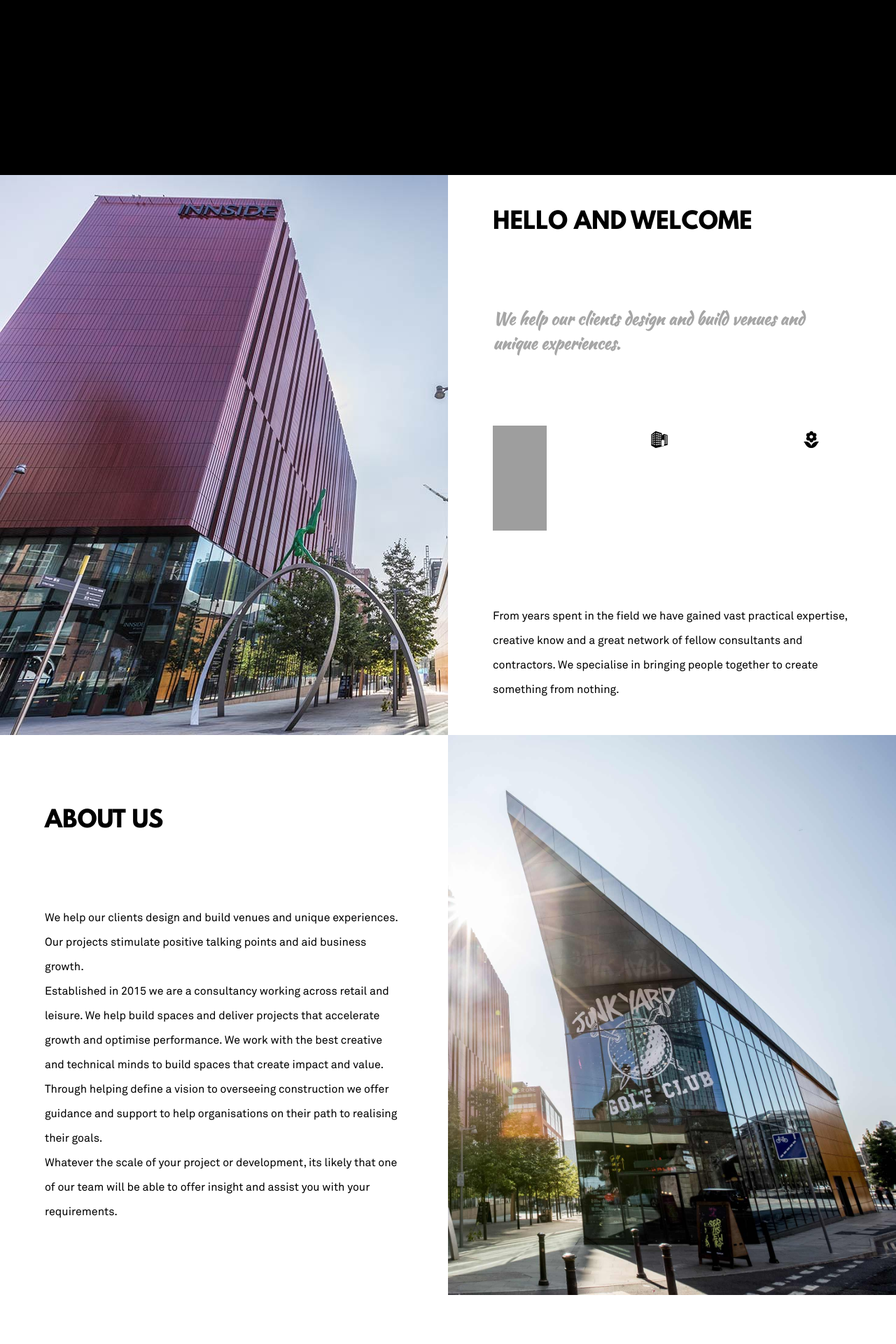
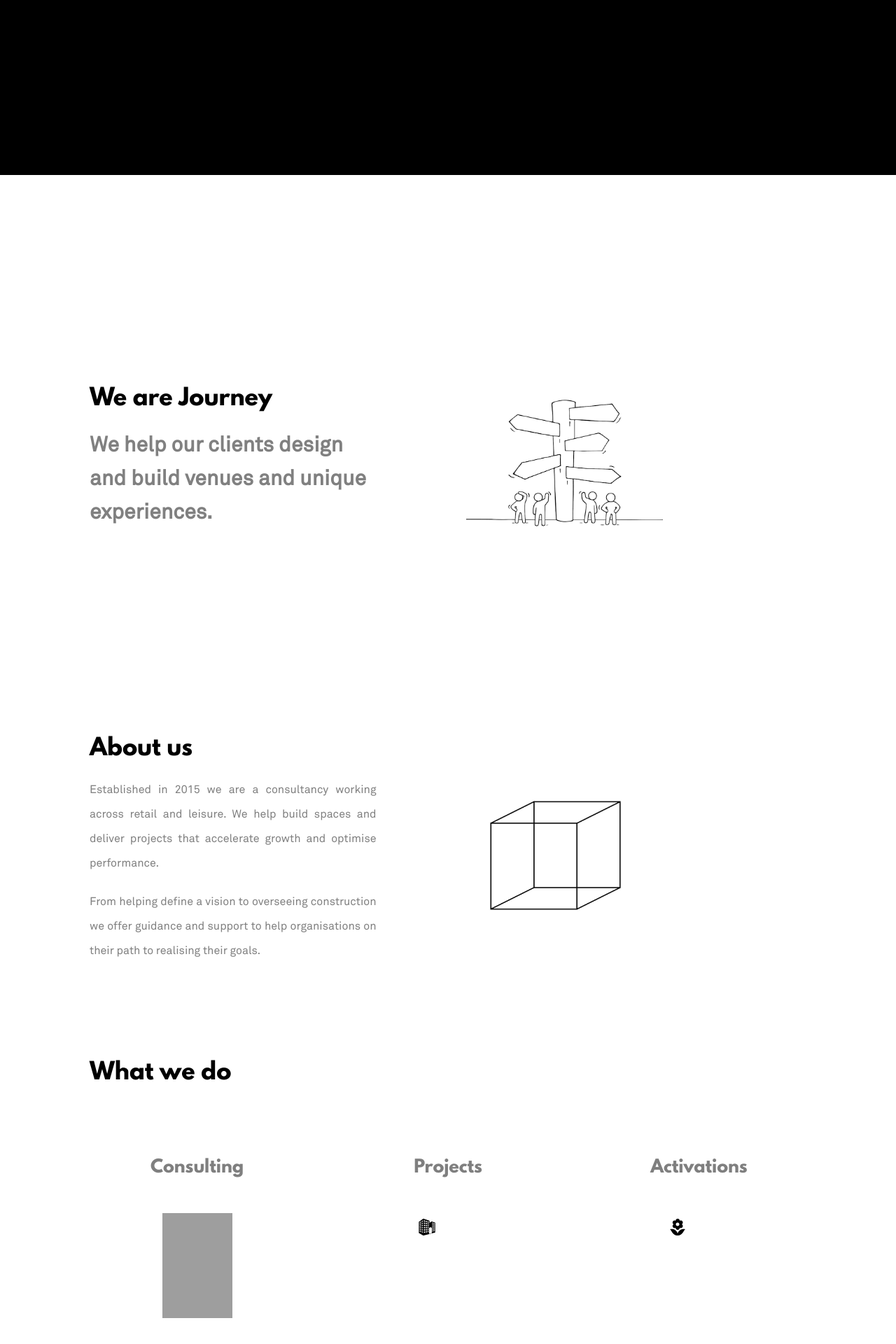
Before and after one commit to PavolVasko12/JMCwebsite, a PHP site: page / in a window 1280 px wide. Shown: the part 550-2470 px from the top of the page at 70% size. Run offline with PHP 8.4, Linux system fonts and the light colour scheme; grey boxes are pictures that could not be loaded.

Commit message:
About us & We are Journey
All done after ammends

```diff
--- a/Css/desktopStyleSheet.css
+++ b/Css/desktopStyleSheet.css
@@ -157,11 +157,11 @@ nav ul li a:hover{
 
 
 @keyframes navMenuAnimation {
-  0%   {color: #d1c23e;}
+  0%   {color: gray;}
   30% {color: white;}
-  50% {color: #d1c23e;}
+  50% {color: gray;}
   70% {color: white;}
-  100% { color: #d1c23e; }
+  100% { color: gray; }
 }
 /* ==========================================
             HOMEPAGE FROM HERE
@@ -211,8 +211,58 @@ nav ul li a:hover{
 }
 
 /* ==========================================
+            WE ARE JOURNEY FROM HERE - PAV
+=========================================== */
+
+#weAreJourneySection{
+  width: 1200px;
+  max-width: 80%;
+  padding: 300px 10% 500px 10%;
+  margin: auto;
+}
+
+#leftJourney{
+  width:50%;
+  float: left;
+  display: flex;
+  align-items: center;
+  justify-content: center;
+  text-align: left;
+}
+
+#rightJourney{
+  width:50%;
+  height: auto;
+  float: right;
+}
+
+#textHolderJourney{
+  width: 80%;
+  margin-right: 20%;
+}
+
+#JourneyText{
+  line-height: 35px;
+}
+
+#textJourney{
+  margin-top: 20px;
+  font-size: 30px;
+  line-height: 160%;
+  font-weight: bold;
+  color: gray;
+}
+
+#peopleImage{
+  width: 55%;
+  padding-top: 20px;
+  margin-left: 5%;
+  height: auto;
+}
+
+/* ==========================================
             INTRODUCTION FROM HERE
-=========================================== */
+===========================================
 #introSection{
   width: 100%;
 }
@@ -265,11 +315,60 @@ nav ul li a:hover{
 
 #bottomTextIntro{
   margin-top: 100px;
+} */
+
+/* ==========================================
+            ABOUT US FROM HERE - PAV
+=========================================== */
+
+#aboutSection{
+  width: 1200px;
+  max-width: 80%;
+  padding-left: 10%;
+  padding-right: 10%;
+  margin: auto;
 }
+
+#leftAbout{
+  width:50%;
+  float: left;
+  display: flex;
+  align-items: center;
+  justify-content: center;
+  text-align: justify;
+}
+
+#rightAbout{
+  width:50%;
+  height: auto;
+  float: right;
+}
+
+#textHolderAbout{
+  width: 80%;
+  margin-right: 20%;
+}
+
+#aboutText{
+  line-height: 35px;
+}
+
+#textAbout{
+  margin-top: 20px;
+  color: gray;
+}
+
+#cubeImage{
+  width: 40%;
+  padding-top: 80px;
+  margin-left: 10%;
+  height: auto;
+}
+
 
 /* ==========================================
             ABOUT US FROM HERE
-=========================================== */
+===========================================
 
 #aboutSection{
   width: 100%;
@@ -304,10 +403,13 @@ nav ul li a:hover{
 
 #textAbout{
   margin-top: 100px;
-}
+} */
+
+
+
 /* ==========================================
             SERVICES FROM HERE
-=========================================== */
+===========================================
 
 #servicesSection{
   width:100%;
@@ -361,7 +463,71 @@ nav ul li a:hover{
 .oneServiceContent p{
   text-align: center;
   margin-top: 50px;
+} */
+
+/* ==========================================
+            SERVICES FROM HERE - PAV
+=========================================== */
+
+#servicesSection{
+  width:100%;
+  height:100vh;
+  min-height:768px;
+  display: flex;
+  align-items: center;
+  justify-content: center;
+  margin: auto;
 }
+
+#servicesHolder{
+  width: 1200px;
+  max-width: 80%;
+  padding-left: 10%;
+  padding-right: 10%;
+  margin:auto;
+  display: flex;
+  flex-wrap: wrap;
+  justify-content: space-between;
+  align-items: flex-start;
+}
+
+#serviceTitle{
+  display: block;
+  width:100%;
+  margin-bottom: 100px;
+}
+
+.secondTitleService{
+  color: #7f7f7f;
+  font-family: LeagueSpartan;
+  text-align: center;
+}
+
+.iconService{
+  width: 100px;
+  height: auto;
+  margin:auto;
+  margin-top: 50px;
+  display: block;
+}
+
+.oneServiceContent{
+  width: 30%;
+}
+
+.greenTextSection{
+  color:#7edf8e;
+  font-family: Kaushan;
+  text-align: center;
+  margin-top: 50px;
+}
+
+.oneServiceContent p{
+  text-align: left;
+  margin-top: 50px;
+  padding-left: 30%;
+}
+
 
 
 /* ==========================================
@@ -422,7 +588,7 @@ nav ul li a:hover{
 #contactFormSection{
   width: 100%;
   height: auto;
-  padding-bottom: 70px;
+  padding-bottom: 80px;
   background-color: #383838;
   display: flex;
 }
@@ -434,15 +600,15 @@ nav ul li a:hover{
 
 #holderForContactForm{
   width: 1200px;
-  max-width: 100%;
+  max-width: 80%;
   height: 500px;
   align-items: center;
   justify-content: center;
   margin: auto;
   padding-bottom: 70px;
   padding-top: 70px;
-  padding-left: 5%;
-  padding-right: 5%;
+  padding-left: 10%;
+  padding-right: 10%;
 }
 
 .journey{
--- a/aboutUs.php
+++ b/aboutUs.php
@@ -1,12 +1,16 @@
 <div id="aboutSection">
   <div id="leftAbout">
     <div id="textHolderAbout">
-      <h1 class="titleSection">ABOUT US</h1>
-      <p class="globalText" id="textAbout">We help our clients design and build venues and unique experiences. Our projects stimulate positive talking points and aid business growth.</br>
+      <h1 class="titleSection">About us</h1>
+      <!-- <p class="globalText" id="textAbout">We help our clients design and build venues and unique experiences. Our projects stimulate positive talking points and aid business growth.</br>
 Established in 2015 we are a consultancy working across retail and leisure. We help build spaces and deliver projects that accelerate growth and optimise performance. We work with the best creative and technical minds to build spaces that create impact and value.</br>
 Through helping define a vision to overseeing construction we offer guidance and support to help organisations on their path to realising their goals.</br>
-Whatever the scale of your project or development, its likely that one of our team will be able to offer insight and assist you with your requirements.</p>
+Whatever the scale of your project or development, its likely that one of our team will be able to offer insight and assist you with your requirements.</p> -->
+<p class="globalText" id="textAbout">Established in 2015 we are a consultancy working across retail and leisure. We help build spaces and deliver projects that accelerate growth and optimise performance.</p>
+<p class="globalText" id="textAbout">From helping define a vision to overseeing construction we offer guidance and support to help organisations on their path to realising their goals.</p>
     </div>
   </div>
-  <div id="rightAbout"></div>
+  <div id="rightAbout">
+  	<img id="cubeImage" src="content/Cube.jpg" alt="JMC consulting - about us image of a cube">
+  </div>
 </div>
--- a/index.php
+++ b/index.php
@@ -28,7 +28,10 @@
         </div>
 
     	<!-- ---------------- INTRODUCTION FROM HERE ----------------- -->
-    	<?php require_once('introduction.php'); ?>
+    	<!-- <?php require_once('introduction.php'); ?> -->
+
+        <!-- ---------------- INTRODUCTION FROM HERE ----------------- -->
+        <?php require_once('weAreJourney.php'); ?>
 
     	<!-- ---------------- ABOUT US FROM HERE ----------------- -->
     	<?php require_once('aboutUs.php'); ?>
--- a/services.php
+++ b/services.php
@@ -1,28 +1,28 @@
 <div id="servicesSection">
   <div id="servicesHolder">
-    <h1 class="titleSection" id="serviceTitle">SERVICES</h1>
+    <h1 class="titleSection" id="serviceTitle">What we do</h1>
     <div class="oneServiceContent">
-      <h2 class="secondTitleService">CONSULTING</h2>
+      <h2 class="secondTitleService">Consulting</h2>
       <object>
         <embed src="content/mountainIntro.svg" class="iconService">
       </object>
-      <h2 class="greenTextSection">Pathfinding</h2>
+      <!-- <h2 class="greenTextSection">Pathfinding</h2> -->
       <p class="globalText">Concept development</br>Systems development</br>Performance and reporting</p>
     </div>
     <div class="oneServiceContent">
-      <h2 class="secondTitleService">PROJECTS</h2>
+      <h2 class="secondTitleService">Projects</h2>
       <object>
         <embed src="content/buildingIntro.svg" class="iconService">
       </object>
-      <h2 class="greenTextSection">Activation</h2>
+      <!-- <h2 class="greenTextSection">Activation</h2> -->
       <p class="globalText">Venue design and build</br>Pop ups and installations</br>Space planning</p>
     </div>
     <div class="oneServiceContent">
-      <h2 class="secondTitleService">EVENTS</h2>
+      <h2 class="secondTitleService">Activations</h2>
       <object>
         <embed src="content/flowerIntro.svg" class="iconService">
       </object>
-      <h2 class="greenTextSection">Experiences</h2>
+     <!--  <h2 class="greenTextSection">Experiences</h2> -->
       <p class="globalText">Unique experiences</br>New perspectives</br>Learning and growth</p>
     </div>
   </div>
--- /dev/null
+++ b/weAreJourney.php
@@ -0,0 +1,11 @@
+<div id="weAreJourneySection">
+  <div id="leftJourney">
+    <div id="textHolderJourney">
+      <h1 class="titleSection">We are Journey</h1>
+	  <p class="globalText" id="textJourney">We help our clients design and build venues and unique experiences.</p>
+    </div>
+  </div>
+  <div id="rightJourney">
+  	<img id="peopleImage" src="content/PeopleIcon.png" alt="JMC consulting - We are Journey image of a people">
+  </div>
+</div>
```
Also changed, not shown: content/Cube.jpg (added), content/peopleIcon.png (added).
